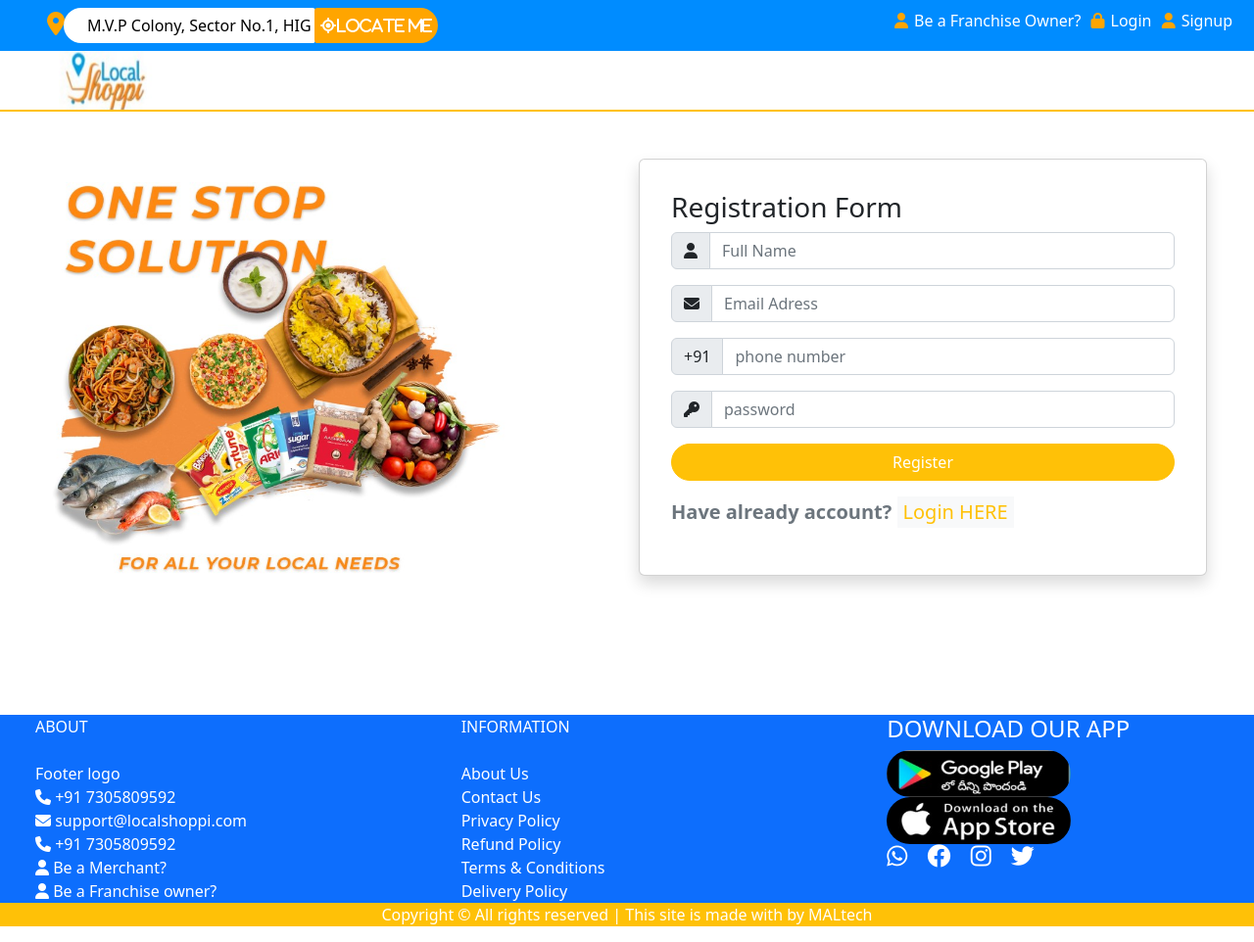
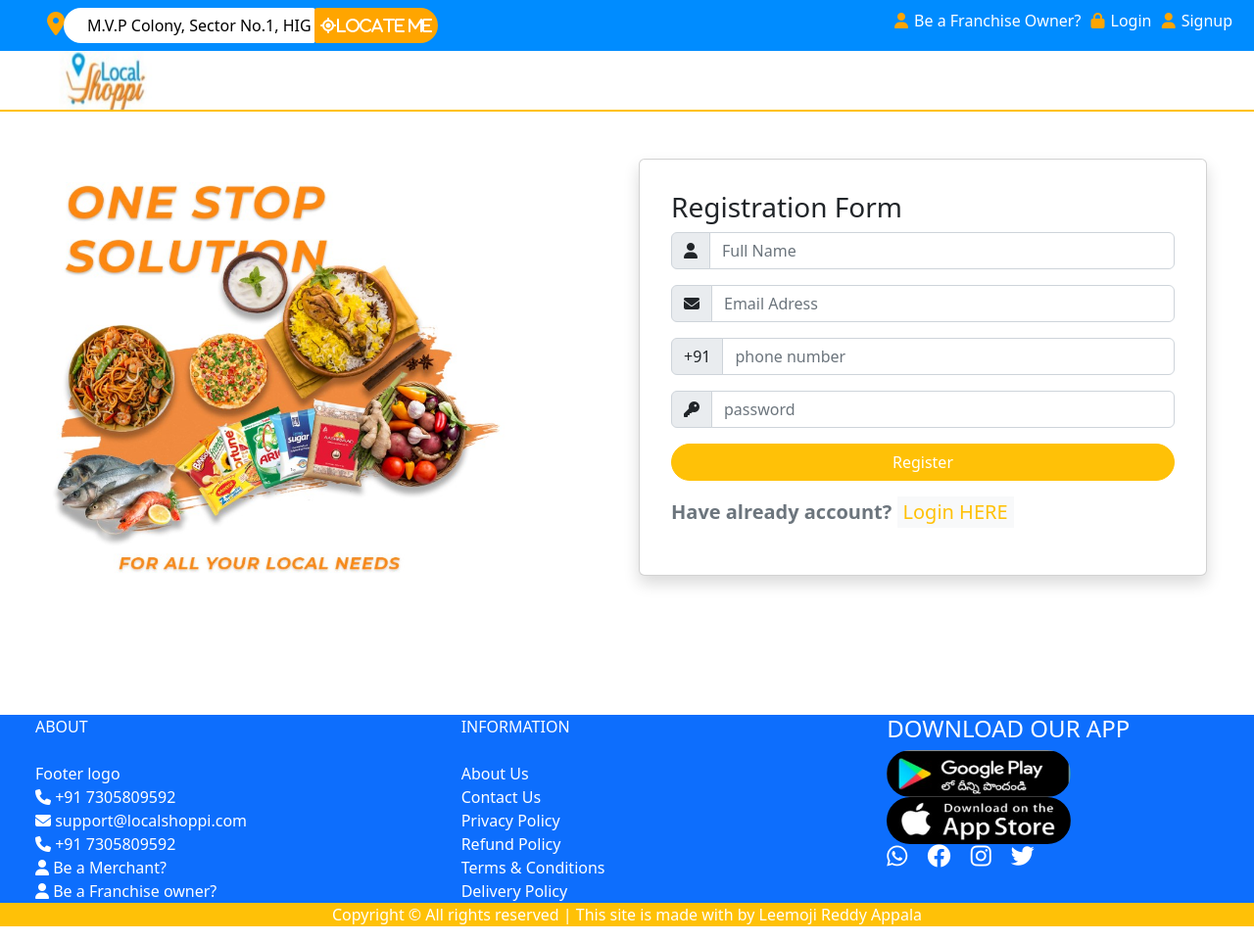
Before and after one commit to LeemojiReddy/localshoppie, a plain HTML site: page index.html in a window 1280 px wide. Shown: the whole page at 98% size. Drawn offline with Linux system fonts and the light colour scheme.

Commit message:
Update index.html

```diff
--- a/index.html
+++ b/index.html
@@ -112,7 +112,7 @@
             </div>
         </div>
         <div class="bg-warning text-white ">
-           <p style="text-align:center;">Copyright © All rights reserved | This site is made with  by MALtech</p>
+           <p style="text-align:center;">Copyright © All rights reserved | This site is made with  by Leemoji Reddy Appala</p>
         </div>
     </body>
 </html>
```
